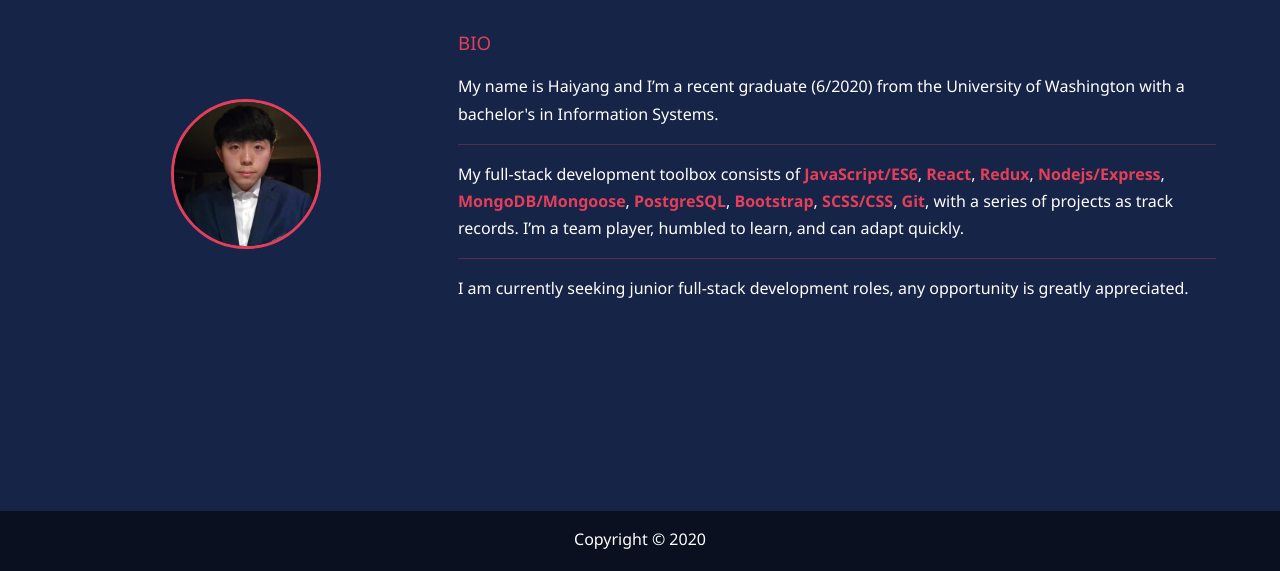
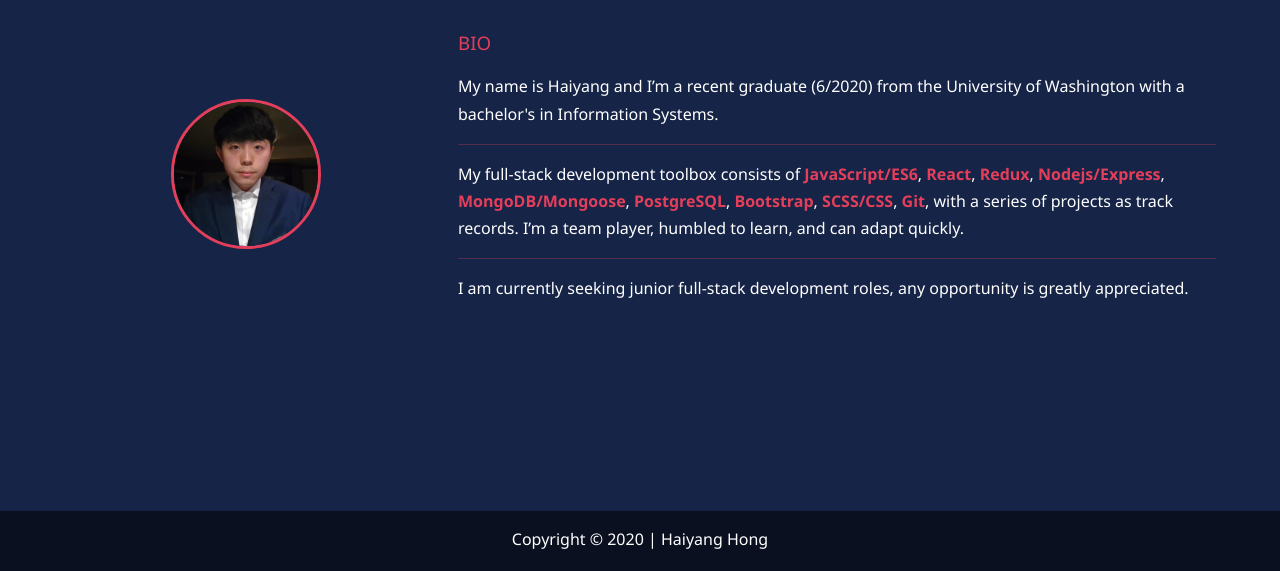
Before and after one commit to hyhong-code/portfolio, a website: page dist/about.html in a window 1280 px wide. Shown: the part 229-800 px from the top of the page. Drawn offline with Linux system fonts and the light colour scheme.

Commit message:
Fix type

```diff
--- a/dist/about.html
+++ b/dist/about.html
@@ -97,7 +97,7 @@
     </main>
 
     <footer id="main-footer">
-      Copyright &copy; 2020
+      Copyright &copy; 2020 | Haiyang Hong
     </footer>
 
     <script src="js/main.js"></script>
```
Also changed, not shown: dist/contact.html (+1 -1 lines), dist/projects.html (+1 -1 lines).
